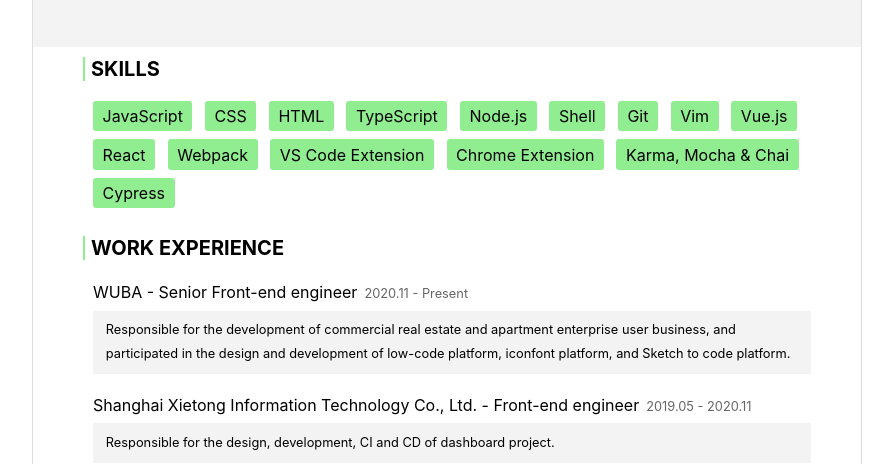
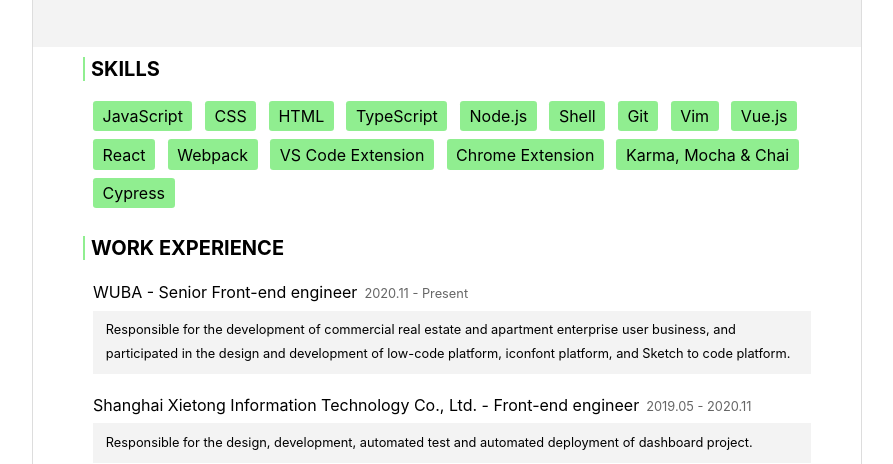
Before and after one commit to 1010543618/CV-template, a plain HTML site: page index.en.html in a window 1280 px wide. Shown: the part 336-800 px from the top of the page, without its empty margins (193-1086 px from the left). Drawn offline with Linux system fonts and the light colour scheme.

Commit message:
update experience

```diff
--- a/index.en.html
+++ b/index.en.html
@@ -109,8 +109,8 @@
                 <span class="tag">2019.05 - 2020.11</span>
                 <div class="experience__detail">
                   <p>
-                    Responsible for the design, development, CI and CD of
-                    dashboard project.
+                    Responsible for the design, development, automated test and
+                    automated deployment of dashboard project.
                   </p>
                 </div>
               </li>
```
